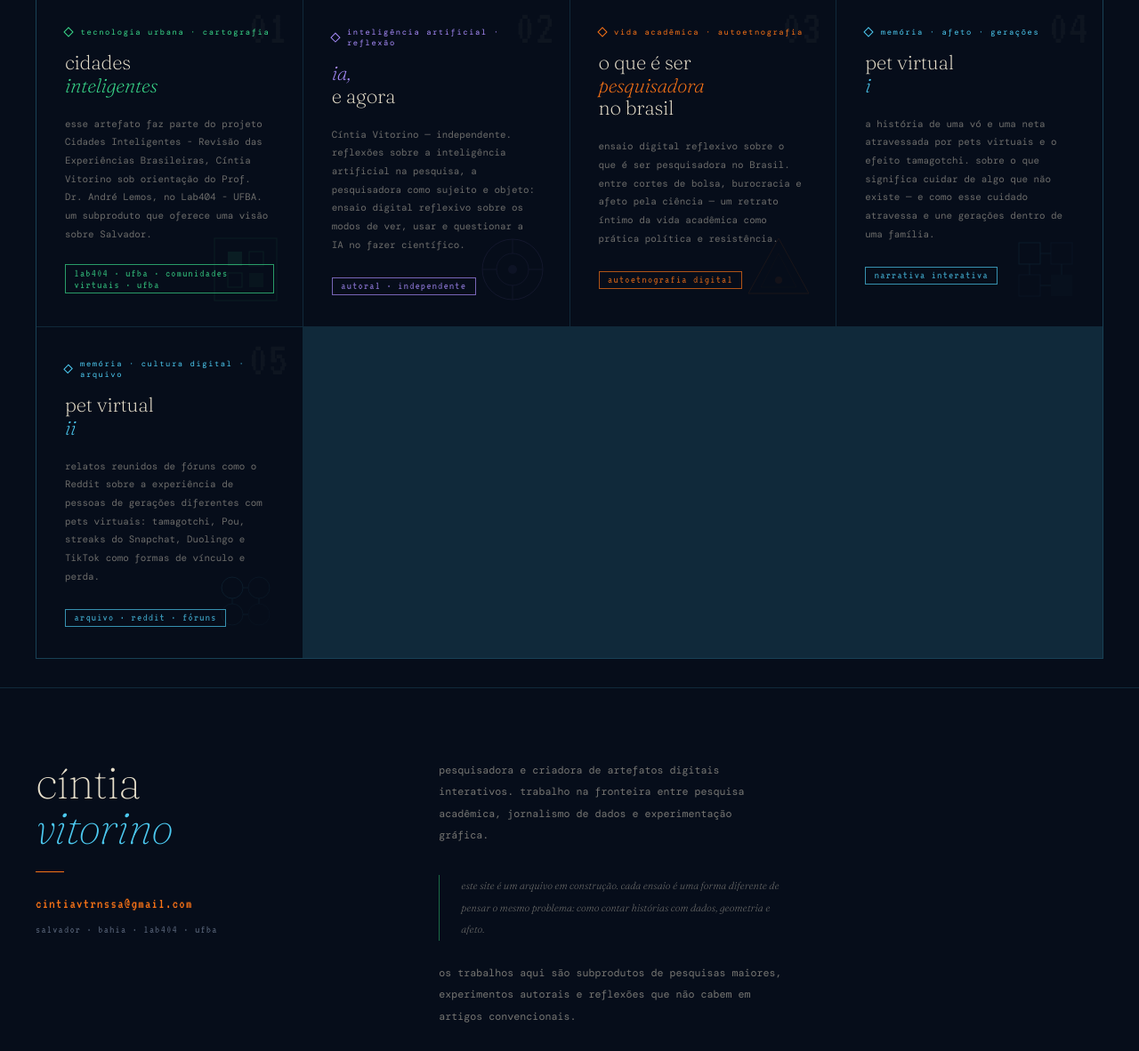
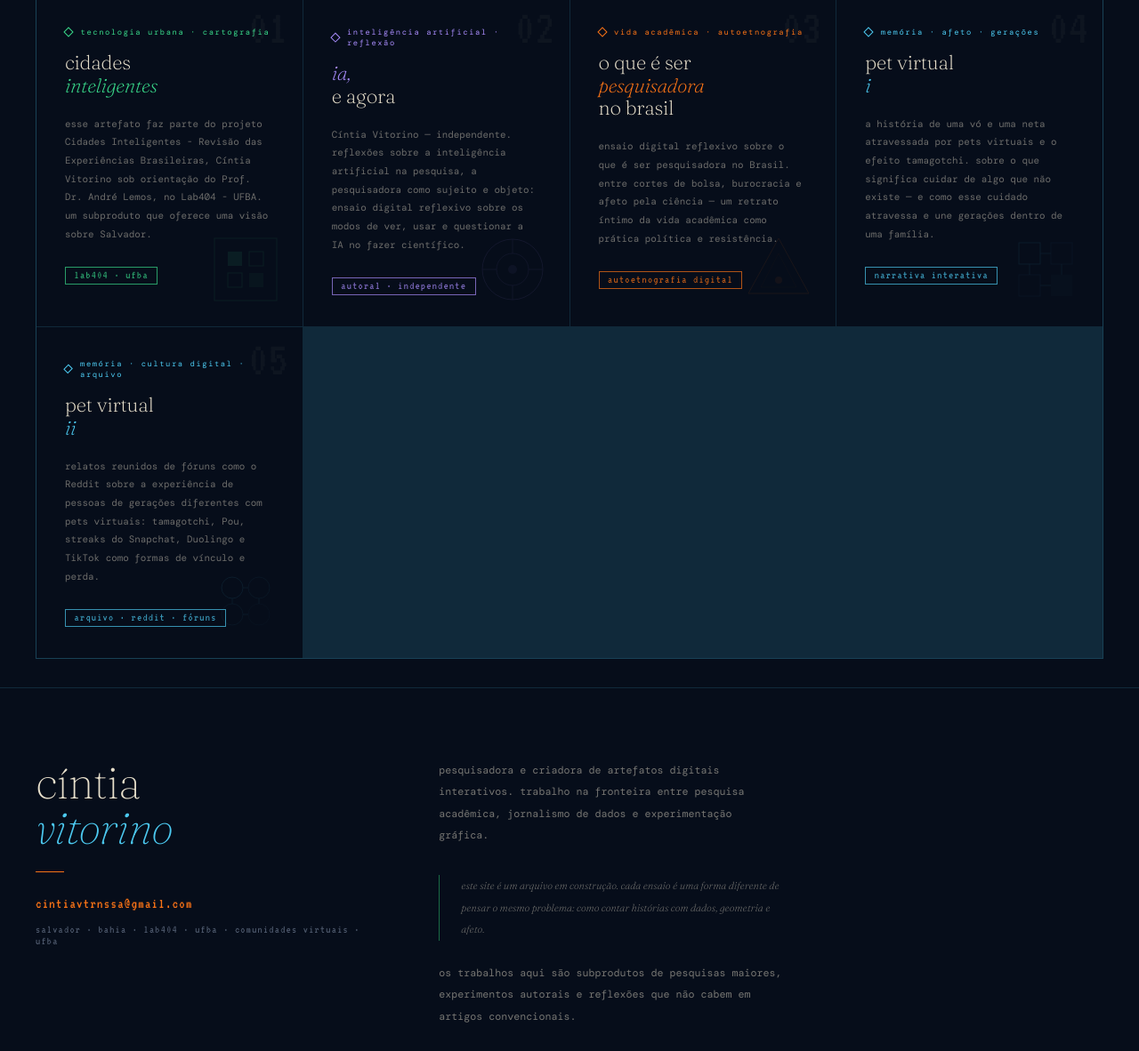
Before and after one commit to cintiavtrno/cintiavtrno.github.io, a plain HTML site: page index.html in a window 1280 px wide. Shown: the part 1362-2544 px from the top of the page at 89% size. Drawn offline with nearby package versions, Linux system fonts and the light colour scheme; a web font is replaced by a local one.

Commit message:
Update index.html

```diff
--- a/index.html
+++ b/index.html
@@ -634,7 +634,7 @@ animation:scan 8s linear infinite;
       <p class="ecard-desc">
         esse artefato faz parte do projeto Cidades Inteligentes - Revisão das Experiências Brasileiras, Cíntia Vitorino sob orientação do Prof. Dr. André Lemos, no Lab404 - UFBA. um subproduto que oferece uma visão sobre Salvador.
       </p>
-      <span class="ecard-badge">lab404 · ufba · comunidades virtuais · ufba</span>
+      <span class="ecard-badge">lab404 · ufba </span>
       <div class="ecard-geo">
         <svg width="80" height="80" viewBox="0 0 80 80"><rect x="5" y="5" width="70" height="70" fill="none" stroke="#39d98a" stroke-width="1"/><rect x="20" y="20" width="16" height="16" fill="#39d98a"/><rect x="44" y="20" width="16" height="16" fill="none" stroke="#39d98a" stroke-width="1"/><rect x="20" y="44" width="16" height="16" fill="none" stroke="#39d98a" stroke-width="1"/><rect x="44" y="44" width="16" height="16" fill="#39d98a" opacity=".5"/></svg>
       </div>
@@ -708,7 +708,7 @@ animation:scan 8s linear infinite;
     </h2>
     <div class="sobre-sep"></div>
     <a href="mailto:cintiavtrnssa@gmail.com" class="sobre-email">cintiavtrnssa@gmail.com</a>
-    <p style="font-family:var(--vt);font-size:.8rem;letter-spacing:.1em;color:var(--cinza);margin-top:.8rem;">salvador · bahia · lab404 · ufba</p>
+    <p style="font-family:var(--vt);font-size:.8rem;letter-spacing:.1em;color:var(--cinza);margin-top:.8rem;">salvador · bahia · lab404 · ufba · comunidades virtuais · ufba</p>
   </div>
   <div class="sobre-dir">
     <p>pesquisadora e criadora de artefatos digitais interativos. trabalho na fronteira entre pesquisa acadêmica, jornalismo de dados e experimentação gráfica.</p>
```
